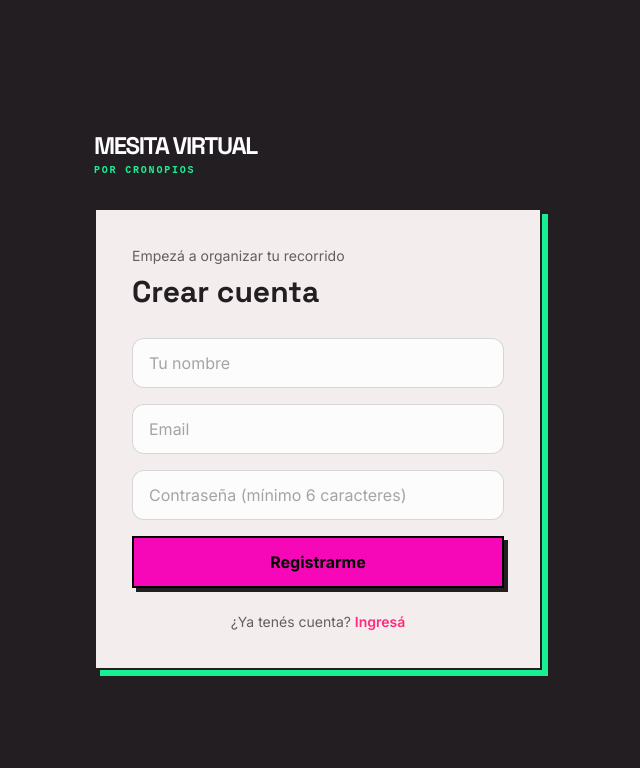
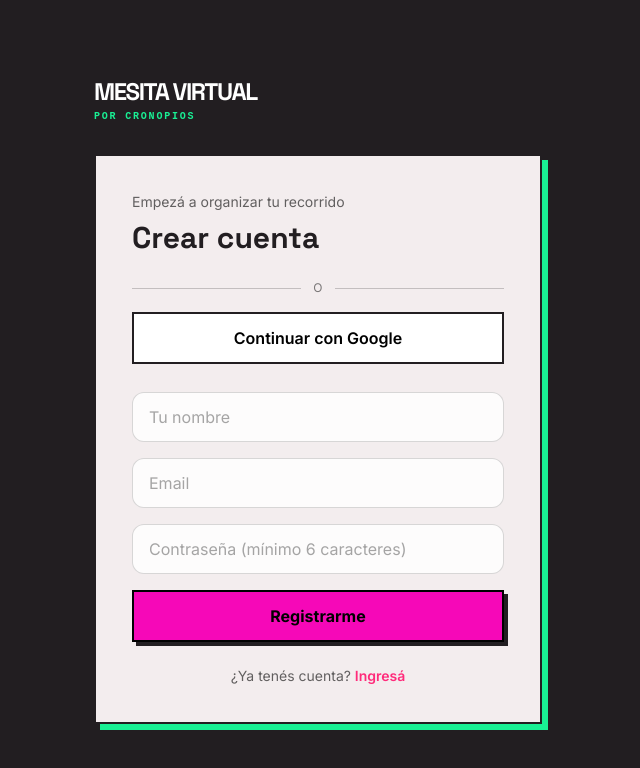
Before and after one commit to Lisandroaguiar/webCNS, a Next.js app: page /registro in a window 1280 px wide. Shown: the top 768 px of the page, without its empty margins (322-962 px from the left). Built offline with nearby package versions, Linux system fonts and the light colour scheme.

Commit message:
Prepare Google OAuth sign in flow

```diff
--- a/app/(auth)/login/page.tsx
+++ b/app/(auth)/login/page.tsx
@@ -3,13 +3,19 @@
 import Link from "next/link";
 import { useRouter } from "next/navigation";
 import type { Route } from "next";
-import { useState } from "react";
+import { useEffect, useState } from "react";
 import { createClient } from "@/lib/supabase/browser";
 import { BrandMark } from "@/components/brand/brand-mark";
+import { GoogleSignInButton } from "@/components/auth/google-sign-in-button";
 
 export default function LoginPage() {
   const router = useRouter();
   const [email, setEmail] = useState(""); const [password, setPassword] = useState(""); const [error, setError] = useState(""); const [loading, setLoading] = useState(false);
+  useEffect(() => {
+    if (new URLSearchParams(window.location.search).get("error") === "google_auth") {
+      setError("No pudimos completar el ingreso con Google. Intentá de nuevo.");
+    }
+  }, []);
   async function submit(e: React.FormEvent) {
     e.preventDefault(); setLoading(true); setError("");
     const { error } = await createClient().auth.signInWithPassword({ email, password });
@@ -25,6 +31,7 @@ export default function LoginPage() {
     <BrandMark href="/" light />
     <div className="mt-8 border-2 border-cronopios-ink bg-cronopios-paper p-7 shadow-[6px_6px_0_0_#19F094] md:p-9"><p className="text-sm text-ink/60">Qué bueno verte de nuevo</p><h1 className="mt-2 font-display text-3xl font-bold">Iniciar sesión</h1>
       <form onSubmit={submit} className="mt-7 space-y-4"><input className="input" type="email" placeholder="Email universitario" value={email} onChange={e => setEmail(e.target.value)} required /><input className="input" type="password" placeholder="Contraseña" value={password} onChange={e => setPassword(e.target.value)} required />{error && <p className="text-sm text-red-600">{error}</p>}<button className="button-primary w-full" disabled={loading}>{loading ? "Ingresando..." : "Ingresar"}</button></form>
+      <GoogleSignInButton />
       <p className="mt-6 text-center text-sm text-ink/60">¿Todavía no tenés cuenta? <Link href="/registro" className="font-semibold text-coral">Registrate</Link></p>
     </div>
   </section>;
--- a/app/(auth)/registro/page.tsx
+++ b/app/(auth)/registro/page.tsx
@@ -5,6 +5,7 @@ import { useRouter } from "next/navigation";
 import { useState } from "react";
 import { createClient } from "@/lib/supabase/browser";
 import { BrandMark } from "@/components/brand/brand-mark";
+import { GoogleSignInButton } from "@/components/auth/google-sign-in-button";
 
 export default function RegistroPage() {
   const router = useRouter();
@@ -18,5 +19,5 @@ export default function RegistroPage() {
         : error.message);
     } else if (data.session) { router.replace("/dashboard"); router.refresh(); } else setMessage("Revisá tu email para confirmar la cuenta.");
   }
-  return <section className="w-full max-w-md"><BrandMark href="/" light /><div className="mt-8 border-2 border-cronopios-ink bg-cronopios-paper p-7 shadow-[6px_6px_0_0_#19F094] md:p-9"><p className="text-sm text-ink/60">Empezá a organizar tu recorrido</p><h1 className="mt-2 font-display text-3xl font-bold">Crear cuenta</h1><form onSubmit={submit} className="mt-7 space-y-4"><input className="input" placeholder="Tu nombre" value={form.name} onChange={e => setForm({ ...form, name: e.target.value })} required /><input className="input" type="email" placeholder="Email" value={form.email} onChange={e => setForm({ ...form, email: e.target.value })} required /><input className="input" type="password" minLength={6} placeholder="Contraseña (mínimo 6 caracteres)" value={form.password} onChange={e => setForm({ ...form, password: e.target.value })} required />{error && <p className="text-sm text-red-600">{error}</p>}{message && <p className="text-sm text-green-700">{message}</p>}<button className="button-primary w-full">Registrarme</button></form><p className="mt-6 text-center text-sm text-ink/60">¿Ya tenés cuenta? <Link href="/login" className="font-semibold text-coral">Ingresá</Link></p></div></section>;
+  return <section className="w-full max-w-md"><BrandMark href="/" light /><div className="mt-8 border-2 border-cronopios-ink bg-cronopios-paper p-7 shadow-[6px_6px_0_0_#19F094] md:p-9"><p className="text-sm text-ink/60">Empezá a organizar tu recorrido</p><h1 className="mt-2 font-display text-3xl font-bold">Crear cuenta</h1><GoogleSignInButton /><form onSubmit={submit} className="mt-7 space-y-4"><input className="input" placeholder="Tu nombre" value={form.name} onChange={e => setForm({ ...form, name: e.target.value })} required /><input className="input" type="email" placeholder="Email" value={form.email} onChange={e => setForm({ ...form, email: e.target.value })} required /><input className="input" type="password" minLength={6} placeholder="Contraseña (mínimo 6 caracteres)" value={form.password} onChange={e => setForm({ ...form, password: e.target.value })} required />{error && <p className="text-sm text-red-600">{error}</p>}{message && <p className="text-sm text-green-700">{message}</p>}<button className="button-primary w-full">Registrarme</button></form><p className="mt-6 text-center text-sm text-ink/60">¿Ya tenés cuenta? <Link href="/login" className="font-semibold text-coral">Ingresá</Link></p></div></section>;
 }
--- /dev/null
+++ b/app/auth/callback/route.ts
@@ -0,0 +1,20 @@
+import { NextResponse, type NextRequest } from "next/server";
+import { createClient } from "@/lib/supabase/server";
+
+export async function GET(request: NextRequest) {
+  const code = request.nextUrl.searchParams.get("code");
+  const requestedNext = request.nextUrl.searchParams.get("next");
+  const next = requestedNext?.startsWith("/") && !requestedNext.startsWith("//") && !requestedNext.includes("\\")
+    ? requestedNext
+    : "/dashboard";
+
+  if (code) {
+    const supabase = await createClient();
+    const { error } = await supabase.auth.exchangeCodeForSession(code);
+    if (!error) return NextResponse.redirect(new URL(next, request.url));
+  }
+
+  const login = new URL("/login", request.url);
+  login.searchParams.set("error", "google_auth");
+  return NextResponse.redirect(login);
+}
--- /dev/null
+++ b/components/auth/google-sign-in-button.tsx
@@ -0,0 +1,36 @@
+"use client";
+
+import { useState } from "react";
+import { createClient } from "@/lib/supabase/browser";
+
+export function GoogleSignInButton() {
+  const [loading, setLoading] = useState(false);
+  const [error, setError] = useState("");
+
+  async function signIn() {
+    setLoading(true);
+    setError("");
+    const requestedNext = new URLSearchParams(window.location.search).get("next");
+    const next = requestedNext?.startsWith("/") && !requestedNext.startsWith("//") && !requestedNext.includes("\\")
+      ? requestedNext
+      : "/dashboard";
+    const redirectTo = new URL("/auth/callback", window.location.origin);
+    redirectTo.searchParams.set("next", next);
+    const { error: authError } = await createClient().auth.signInWithOAuth({
+      provider: "google",
+      options: { redirectTo: redirectTo.toString() },
+    });
+    if (authError) {
+      setError("No pudimos iniciar sesión con Google. Intentá de nuevo.");
+      setLoading(false);
+    }
+  }
+
+  return <div className="mt-6">
+    <div className="mb-4 flex items-center gap-3 text-xs uppercase tracking-wide text-ink/50"><span className="h-px flex-1 bg-ink/20" />o<span className="h-px flex-1 bg-ink/20" /></div>
+    <button className="w-full border-2 border-cronopios-ink bg-white px-4 py-3 font-semibold text-ink hover:bg-cronopios-mint/20 disabled:opacity-60" type="button" onClick={signIn} disabled={loading}>
+      {loading ? "Conectando con Google..." : "Continuar con Google"}
+    </button>
+    {error && <p role="alert" className="mt-3 text-sm text-red-600">{error}</p>}
+  </div>;
+}
```
